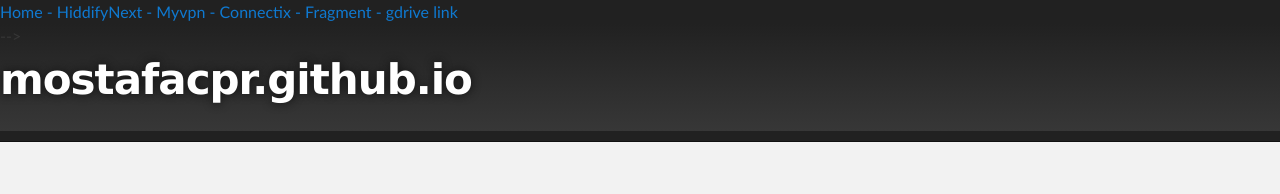
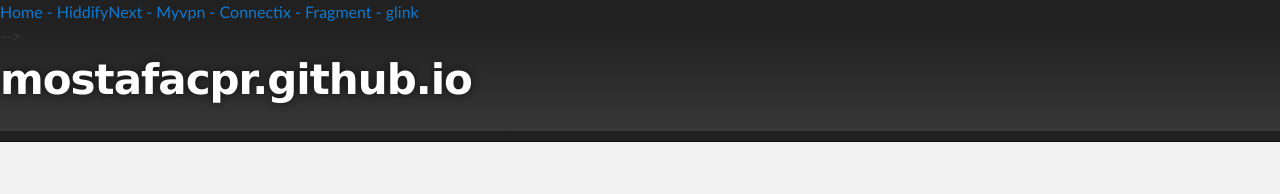
Before and after one commit to mostafacpr/mostafacpr.github.io, a Jekyll site: the page built from index.md, in a window 1280 px wide. Shown: the top 194 px of the page. Built offline with Jekyll 4.4.1, drawn with Linux system fonts in a browser that asks for light colours; our own code applies the rules of GitHub Pages for plain Markdown files; the repository's description, which GitHub fills in, is left out.

Commit message:
Update default.html

```diff
--- a/_layouts/default.html
+++ b/_layouts/default.html
@@ -19,7 +19,7 @@
   <a href="m.html">Myvpn -</a>
   <a href="c.html">Connectix -</a>
    <a href="c.html">Fragment -</a>
-    <a href="l.html">gdrive link </a>
+    <a href="l.html">glink </a>
 </div>
 
 
```
